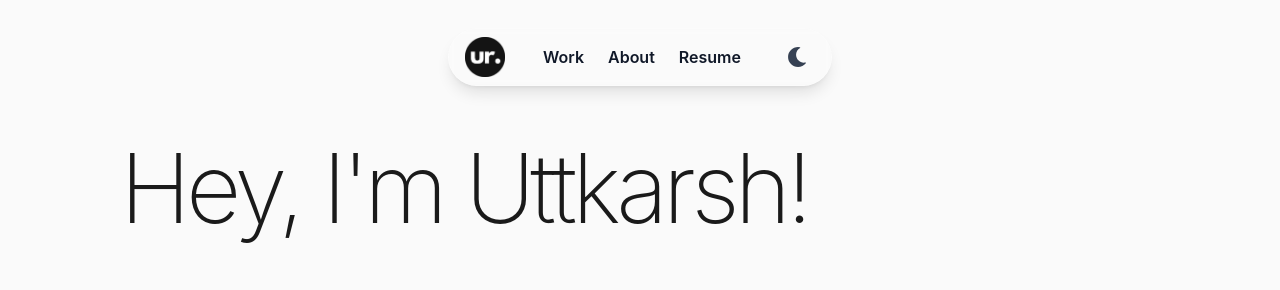
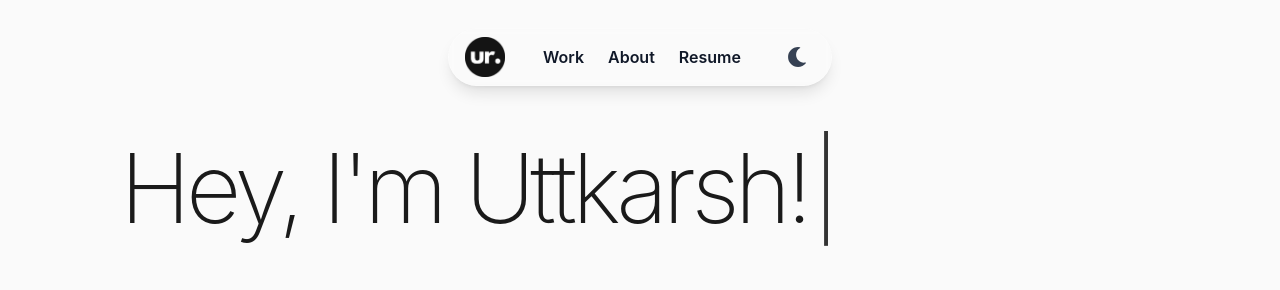
Before and after one commit to YHQZ1/portfolio, a React (Vite) app: page / in a window 1280 px wide. Shown: the top 290 px of the page. Built offline with nearby package versions, Linux system fonts and the light colour scheme.

Commit message:
added typing effect

```diff
--- a/src/pages/About.jsx
+++ b/src/pages/About.jsx
@@ -1,7 +1,35 @@
+import { useState, useEffect } from "react";
 import { useTheme } from "../context/ThemeContext";
+
+function useTypewriter(texts, speed = 80, delay = 2000) {
+  const [displayText, setDisplayText] = useState("");
+  const [currentIndex, setCurrentIndex] = useState(0);
+  const [currentTextIndex, setCurrentTextIndex] = useState(0);
+
+  useEffect(() => {
+    if (currentIndex < texts[currentTextIndex].length) {
+      const timeout = setTimeout(() => {
+        setDisplayText((prev) => prev + texts[currentTextIndex][currentIndex]);
+        setCurrentIndex((prev) => prev + 1);
+      }, speed);
+      return () => clearTimeout(timeout);
+    } else {
+      // Wait, then move to next text
+      const timeout = setTimeout(() => {
+        setDisplayText("");
+        setCurrentIndex(0);
+        setCurrentTextIndex((prev) => (prev + 1) % texts.length);
+      }, delay);
+      return () => clearTimeout(timeout);
+    }
+  }, [currentIndex, currentTextIndex, texts, speed, delay]);
+
+  return displayText;
+}
 
 export default function About() {
   const { darkMode } = useTheme();
+  const typedText = useTypewriter(["About"], 80, 3000);
 
   return (
     <main
@@ -36,7 +64,8 @@ export default function About() {
                 darkMode ? "text-[#f5f5f5]" : "text-[#1a1a1a]"
               } tracking-tighter leading-tight`}
             >
-              About Me
+              {typedText}
+              <span className="ml-1 animate-pulse">|</span>
             </h1>
 
             <div className="space-y-4 sm:space-y-6 md:space-y-8">
--- a/src/pages/Work.jsx
+++ b/src/pages/Work.jsx
@@ -1,8 +1,36 @@
+import { useState, useEffect } from "react";
 import { useTheme } from "../context/ThemeContext";
 import { FaGithub, FaExternalLinkAlt } from "react-icons/fa";
 
+function useTypewriter(texts, speed = 80, delay = 2000) {
+  const [displayText, setDisplayText] = useState("");
+  const [currentIndex, setCurrentIndex] = useState(0);
+  const [currentTextIndex, setCurrentTextIndex] = useState(0);
+
+  useEffect(() => {
+    if (currentIndex < texts[currentTextIndex].length) {
+      const timeout = setTimeout(() => {
+        setDisplayText((prev) => prev + texts[currentTextIndex][currentIndex]);
+        setCurrentIndex((prev) => prev + 1);
+      }, speed);
+      return () => clearTimeout(timeout);
+    } else {
+      // Wait, then move to next text
+      const timeout = setTimeout(() => {
+        setDisplayText("");
+        setCurrentIndex(0);
+        setCurrentTextIndex((prev) => (prev + 1) % texts.length);
+      }, delay);
+      return () => clearTimeout(timeout);
+    }
+  }, [currentIndex, currentTextIndex, texts, speed, delay]);
+
+  return displayText;
+}
+
 export default function Work() {
   const { darkMode } = useTheme();
+  const typedText = useTypewriter(["Hey, I'm Uttkarsh!"], 80, 3000);
 
   const projects = [
     {
@@ -307,7 +335,8 @@ export default function Work() {
               darkMode ? "text-[#f5f5f5]" : "text-[#1a1a1a]"
             } tracking-tighter leading-tight`}
           >
-            Hey, I'm Uttkarsh!
+            {typedText}
+            <span className="ml-1 animate-pulse">|</span>
           </h1>
           <p
             className={`text-lg sm:text-xl md:text-2xl lg:text-3xl font-light leading-relaxed ${
```
